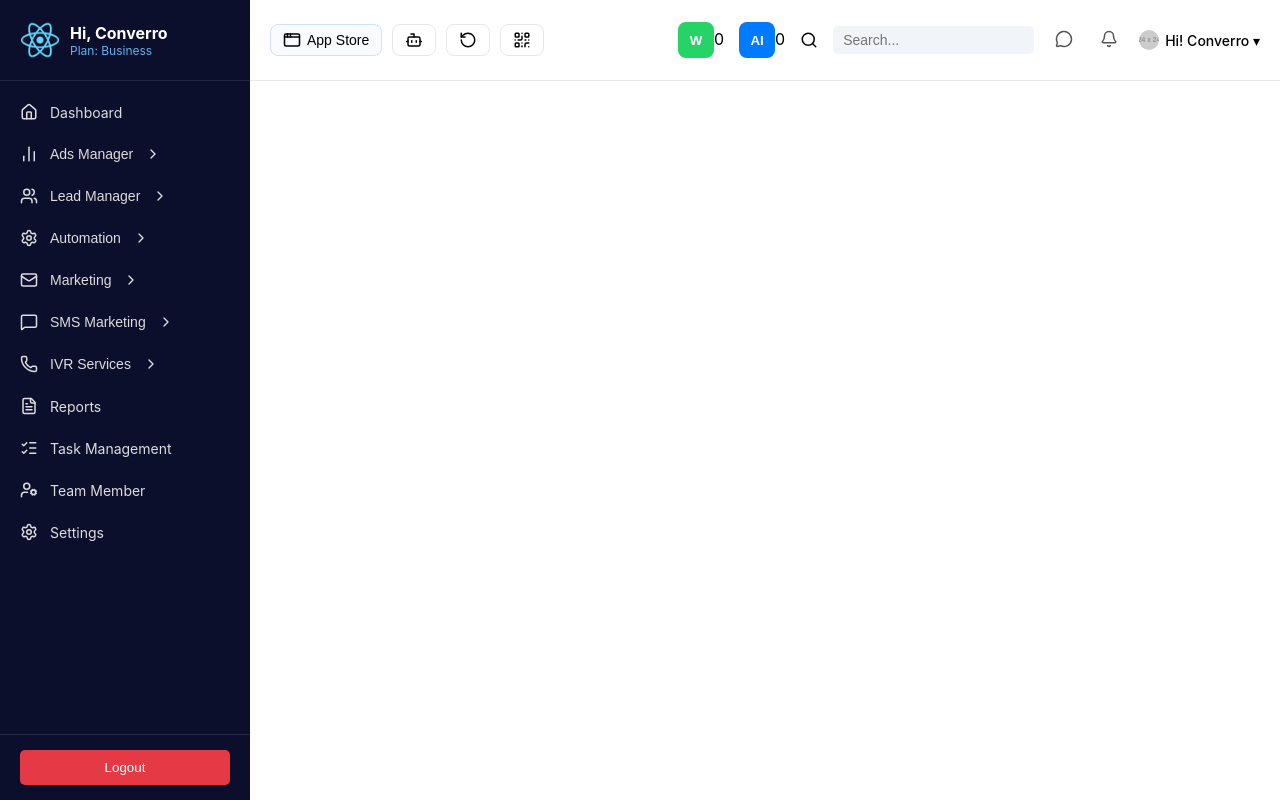
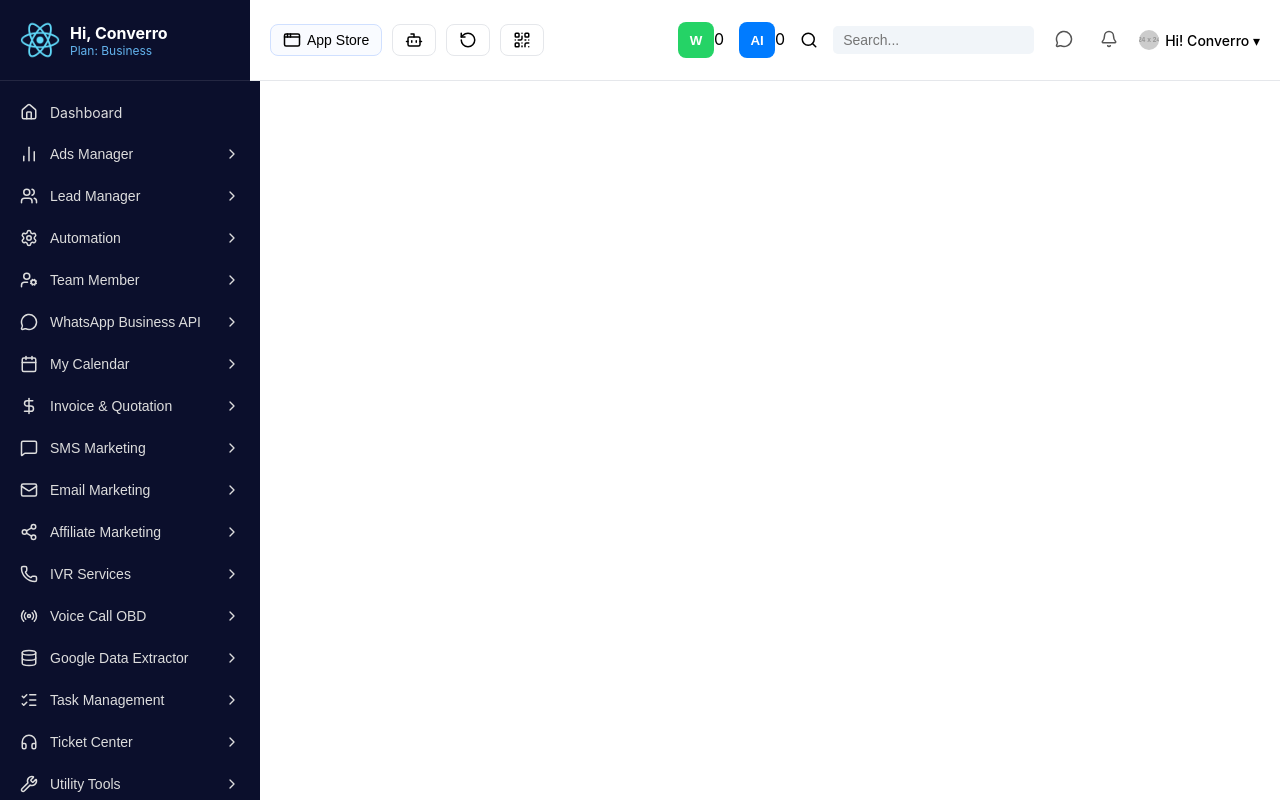
Before and after one commit to IsHa2507/crm-dashboard, a React (Create React App) app: page / in a window 1280 px wide. Built offline with nearby package versions, Linux system fonts and the light colour scheme.

Commit message:
added all the nav links in sidebar

```diff
--- a/src/components/Navbar.css
+++ b/src/components/Navbar.css
@@ -1,5 +1,5 @@
 .crm-sidebar {
-  width: 250px;
+  width: 260px;
   background: #0b0f2c;
   color: #fff;
   height: 100vh;
@@ -8,6 +8,20 @@
   position: fixed;
   left: 0;
   top: 0;
+  overflow-y: auto;
+  scrollbar-width: thin; /* For Firefox */
+  scrollbar-color: transparent transparent;
+}
+
+/* Hide scrollbar (Chrome, Edge, Safari) */
+.crm-sidebar::-webkit-scrollbar {
+  width: 6px;
+}
+.crm-sidebar::-webkit-scrollbar-track {
+  background: transparent;
+}
+.crm-sidebar::-webkit-scrollbar-thumb {
+  background: transparent;
 }
 
 .crm-sidebar-header {
@@ -44,9 +58,8 @@
 
 .crm-sidebar-link {
   display: flex;
-   justify-content: flex-start;
   align-items: center;
-  gap: 12px;
+  justify-content: space-between; /* pushes arrow to right */
   padding: 12px 20px;
   text-decoration: none;
   color: #ddd;
@@ -54,11 +67,19 @@
   background: none;
   border: none;
   cursor: pointer;
-  transition: background 0.2s;
+  transition: background 0.2s, color 0.2s;
+  /* width: 100%; */
+
+  text-align: left;
 }
 
-.crm-sidebar-link svg {
-  flex-shrink: 0;
+.crm-sidebar-link svg:first-child {
+  margin-right: 12px; /* space between icon and text */
+}
+
+.crm-sidebar-link span {
+  flex: 1; /* ensures text stays left */
+  text-align: left;
 }
 
 .crm-sidebar-link:hover {
@@ -67,11 +88,31 @@
 }
 
 .arrow {
+  margin-left: auto; /* ensures arrow stays at extreme right */
   transition: transform 0.2s;
 }
 
 .arrow.open {
   transform: rotate(90deg);
+}
+
+.crm-sidebar-dropdown {
+  display: flex;
+  flex-direction: column;
+  padding-left: 52px; /* aligns sublinks neatly */
+  background: rgba(255, 255, 255, 0.05);
+}
+
+.crm-sidebar-dropdown a {
+  padding: 8px 0;
+  font-size: 13px;
+  text-decoration: none;
+  color: #bbb;
+  transition: color 0.2s;
+}
+
+.crm-sidebar-dropdown a:hover {
+  color: #fff;
 }
 
 .crm-sidebar-footer {
@@ -87,11 +128,17 @@
   border-radius: 5px;
   color: #fff;
   cursor: pointer;
+  display: flex;
+  align-items: center;
+  gap: 8px;
+  justify-content: center;
 }
 
 .crm-logout:hover {
   background: #c92d3a;
 }
+
+
 .crm-topbar {
   height: 80px;
   background: #fff;
--- a/src/components/Navbar.js
+++ b/src/components/Navbar.js
@@ -12,6 +12,15 @@
   ListChecks,
   UserCog,
   ChevronRight,
+  Calendar,
+  DollarSign,
+  Radio,
+  Share2,
+  Database,
+  Headphones,
+   Wrench,
+  LogOut,
+  MessageCircle,
 } from "lucide-react";
 import "./Navbar.css";
 
@@ -21,6 +30,64 @@
   const toggleMenu = (menu) => {
     setActiveMenu(activeMenu === menu ? null : menu);
   };
+
+  // Dropdown items
+  const menus = {
+    ads: ["Create Campaign", "Campaign", "Ads Leads"],
+    leads: [
+      "Groups",
+      "Contacts",
+      "Leads",
+      "Clients",
+      "Deals",
+      "Sales Pipelines",
+      "Reminder Calendar",
+      "Deal Close Logs",
+    ],
+    automation: ["History Log"],
+    team: [
+      "Member Attendance",
+      "Converro Owner",
+      "Team Member",
+      "Ravi Verma",
+      "Jyoty Pandey",
+      "Chavvi Sharma",
+      "Nikhil Agarwal",
+      "Anmol Soni",
+    ],
+    whatsapp: [
+      "Dashboard",
+      "Live Chat",
+      "Broadcast",
+      "History",
+      "Templates",
+      "Workflows",
+      "Connect API",
+    ],
+    calendar: ["My Events", "Scheduled Events"],
+    invoice: ["Quotation & Estimation", "Invoices", "Proforma Invoices", "Proposals"],
+    sms: ["Compose", "All Sent SMS", "Entity ID", "Sender ID", "Templates"],
+    email: ["Statistics", "Campaigns", "Email List", "Email Templates", "Campaign Report"],
+    affiliate: ["Affiliate Sites", "Affiliate Members", "Track Sales", "Commission", "Payouts"],
+    ivr: ["Call Logs", "Call Flow", "Blacklist", "Subscribe"],
+    voice: ["Templates", "Campaigns", "Subscribe Call", "OBD Reports"],
+    google: ["Google Leads", "Served Data", "Groups", "Google API Keys"],
+    tasks: ["All Tasks"],
+    ticket: ["All Tickets"],
+    utility: ["Media Tools"],
+  };
+
+  // Render Dropdown
+  const renderDropdown = (menuKey) =>
+    activeMenu === menuKey && (
+      <div className="crm-sidebar-dropdown">
+        {menus[menuKey].map((item, idx) => (
+          <Link key={idx} to={`/${menuKey}/${item.toLowerCase().replace(/\s+/g, "-")}`}>
+            {item}
+          </Link>
+        ))}
+      </div>
+    );
 
   return (
     <aside className="crm-sidebar">
@@ -35,96 +102,114 @@
 
       {/* Menu */}
       <nav className="crm-sidebar-menu">
-        <Link to="/dashboard" className="crm-sidebar-link">
-          <Home size={18} /> Dashboard
-        </Link>
+       <Link to="/dashboard" className="crm-sidebar-link">
+  <Home size={18} />
+  <span>Dashboard</span>   {/* ✅ wrap text */}
+</Link>
 
-        <button
-          className="crm-sidebar-link"
-          onClick={() => toggleMenu("ads")}
-        >
+        {/* Dropdown Menus */}
+        <button className="crm-sidebar-link" onClick={() => toggleMenu("ads")}>
           <BarChart2 size={18} /> Ads Manager
-          <ChevronRight
-            size={16}
-            className={`arrow ${activeMenu === "ads" ? "open" : ""}`}
-          />
+          <ChevronRight size={16} className={`arrow ${activeMenu === "ads" ? "open" : ""}`} />
         </button>
+        {renderDropdown("ads")}
 
-        <button
-          className="crm-sidebar-link"
-          onClick={() => toggleMenu("leads")}
-        >
+        <button className="crm-sidebar-link" onClick={() => toggleMenu("leads")}>
           <Users size={18} /> Lead Manager
-          <ChevronRight
-            size={16}
-            className={`arrow ${activeMenu === "leads" ? "open" : ""}`}
-          />
+          <ChevronRight size={16} className={`arrow ${activeMenu === "leads" ? "open" : ""}`} />
         </button>
+        {renderDropdown("leads")}
 
-        <button
-          className="crm-sidebar-link"
-          onClick={() => toggleMenu("automation")}
-        >
+        <button className="crm-sidebar-link" onClick={() => toggleMenu("automation")}>
           <Settings size={18} /> Automation
-          <ChevronRight
-            size={16}
-            className={`arrow ${activeMenu === "automation" ? "open" : ""}`}
-          />
+          <ChevronRight size={16} className={`arrow ${activeMenu === "automation" ? "open" : ""}`} />
         </button>
+        {renderDropdown("automation")}
 
-        <button
-          className="crm-sidebar-link"
-          onClick={() => toggleMenu("marketing")}
-        >
-          <Mail size={18} /> Marketing
-          <ChevronRight
-            size={16}
-            className={`arrow ${activeMenu === "marketing" ? "open" : ""}`}
-          />
+        <button className="crm-sidebar-link" onClick={() => toggleMenu("team")}>
+          <UserCog size={18} /> Team Member
+          <ChevronRight size={16} className={`arrow ${activeMenu === "team" ? "open" : ""}`} />
         </button>
+        {renderDropdown("team")}
 
-        <button
-          className="crm-sidebar-link"
-          onClick={() => toggleMenu("sms")}
-        >
+        <button className="crm-sidebar-link" onClick={() => toggleMenu("whatsapp")}>
+          <MessageCircle size={18} /> WhatsApp Business API
+          <ChevronRight size={16} className={`arrow ${activeMenu === "whatsapp" ? "open" : ""}`} />
+        </button>
+        {renderDropdown("whatsapp")}
+
+        <button className="crm-sidebar-link" onClick={() => toggleMenu("calendar")}>
+          <Calendar size={18} /> My Calendar
+          <ChevronRight size={16} className={`arrow ${activeMenu === "calendar" ? "open" : ""}`} />
+        </button>
+        {renderDropdown("calendar")}
+
+        <button className="crm-sidebar-link" onClick={() => toggleMenu("invoice")}>
+          <DollarSign size={18} /> Invoice & Quotation
+          <ChevronRight size={16} className={`arrow ${activeMenu === "invoice" ? "open" : ""}`} />
+        </button>
+        {renderDropdown("invoice")}
+
+        <button className="crm-sidebar-link" onClick={() => toggleMenu("sms")}>
           <MessageSquare size={18} /> SMS Marketing
-          <ChevronRight
-            size={16}
-            className={`arrow ${activeMenu === "sms" ? "open" : ""}`}
-          />
+          <ChevronRight size={16} className={`arrow ${activeMenu === "sms" ? "open" : ""}`} />
         </button>
+        {renderDropdown("sms")}
 
-        <button
-          className="crm-sidebar-link"
-          onClick={() => toggleMenu("ivr")}
-        >
+        <button className="crm-sidebar-link" onClick={() => toggleMenu("email")}>
+          <Mail size={18} /> Email Marketing
+          <ChevronRight size={16} className={`arrow ${activeMenu === "email" ? "open" : ""}`} />
+        </button>
+        {renderDropdown("email")}
+
+        <button className="crm-sidebar-link" onClick={() => toggleMenu("affiliate")}>
+          <Share2 size={18} /> Affiliate Marketing
+          <ChevronRight size={16} className={`arrow ${activeMenu === "affiliate" ? "open" : ""}`} />
+        </button>
+        {renderDropdown("affiliate")}
+
+        <button className="crm-sidebar-link" onClick={() => toggleMenu("ivr")}>
           <Phone size={18} /> IVR Services
-          <ChevronRight
-            size={16}
-            className={`arrow ${activeMenu === "ivr" ? "open" : ""}`}
-          />
+          <ChevronRight size={16} className={`arrow ${activeMenu === "ivr" ? "open" : ""}`} />
         </button>
+        {renderDropdown("ivr")}
 
-        <Link to="/reports" className="crm-sidebar-link">
-          <FileText size={18} /> Reports
-        </Link>
+        <button className="crm-sidebar-link" onClick={() => toggleMenu("voice")}>
+          <Radio size={18} /> Voice Call OBD
+          <ChevronRight size={16} className={`arrow ${activeMenu === "voice" ? "open" : ""}`} />
+        </button>
+        {renderDropdown("voice")}
 
-        <Link to="/tasks" className="crm-sidebar-link">
+        <button className="crm-sidebar-link" onClick={() => toggleMenu("google")}>
+          <Database size={18} /> Google Data Extractor
+          <ChevronRight size={16} className={`arrow ${activeMenu === "google" ? "open" : ""}`} />
+        </button>
+        {renderDropdown("google")}
+
+        <button className="crm-sidebar-link" onClick={() => toggleMenu("tasks")}>
           <ListChecks size={18} /> Task Management
-        </Link>
+          <ChevronRight size={16} className={`arrow ${activeMenu === "tasks" ? "open" : ""}`} />
+        </button>
+        {renderDropdown("tasks")}
 
-        <Link to="/team" className="crm-sidebar-link">
-          <UserCog size={18} /> Team Member
-        </Link>
+        <button className="crm-sidebar-link" onClick={() => toggleMenu("ticket")}>
+          <Headphones size={18} /> Ticket Center
+          <ChevronRight size={16} className={`arrow ${activeMenu === "ticket" ? "open" : ""}`} />
+        </button>
+        {renderDropdown("ticket")}
 
-        <Link to="/settings" className="crm-sidebar-link">
-          <Settings size={18} /> Settings
-        </Link>
+        <button className="crm-sidebar-link" onClick={() => toggleMenu("utility")}>
+          < Wrench size={18} /> Utility Tools
+          <ChevronRight size={16} className={`arrow ${activeMenu === "utility" ? "open" : ""}`} />
+        </button>
+        {renderDropdown("utility")}
       </nav>
 
       {/* Footer */}
       <div className="crm-sidebar-footer">
-        <button className="crm-logout">Logout</button>
+        <button className="crm-logout">
+          <LogOut size={16} /> Logout
+        </button>
       </div>
     </aside>
   );
```
